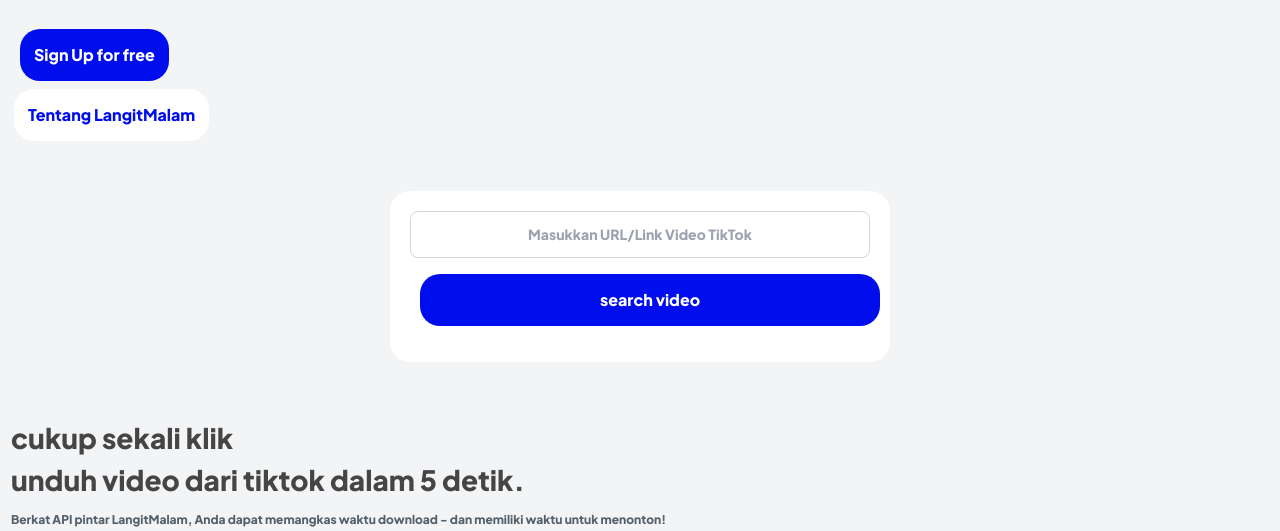
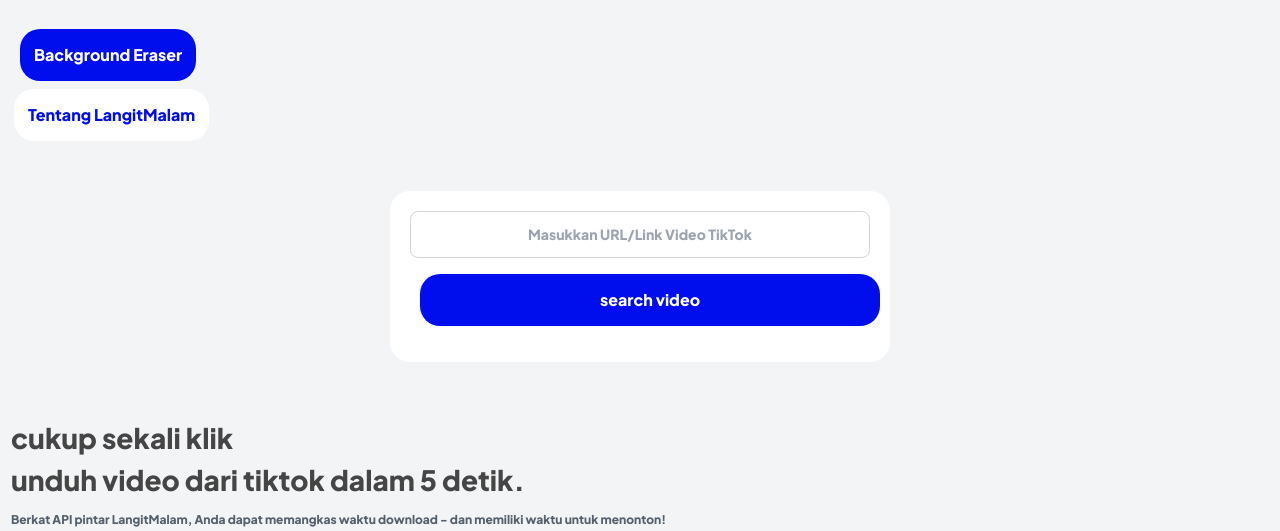
Before and after one commit to MhAminnn/MhAminnn-tiktok.github.io, a plain HTML site: page index.html in a window 1280 px wide. Shown: the part 265-796 px from the top of the page. Drawn offline with nearby package versions, Linux system fonts and the light colour scheme.

Commit message:
index.html

```diff
--- a/index.html
+++ b/index.html
@@ -50,7 +50,7 @@
 
         <!-- Buttons below the subtitle -->
         <div class="button-container">
-            <a href="login.html" class="btn-primary">Sign Up for free</a>
+            <a href="https://langit-malam-removed-5832yj8er-muhaminns-projects.vercel.app/" class="btn-primary">Background Eraser</a>
             <a href="explore.html" class="btn-secondary">Tentang LangitMalam</a>
         </div>
     </div>
```
